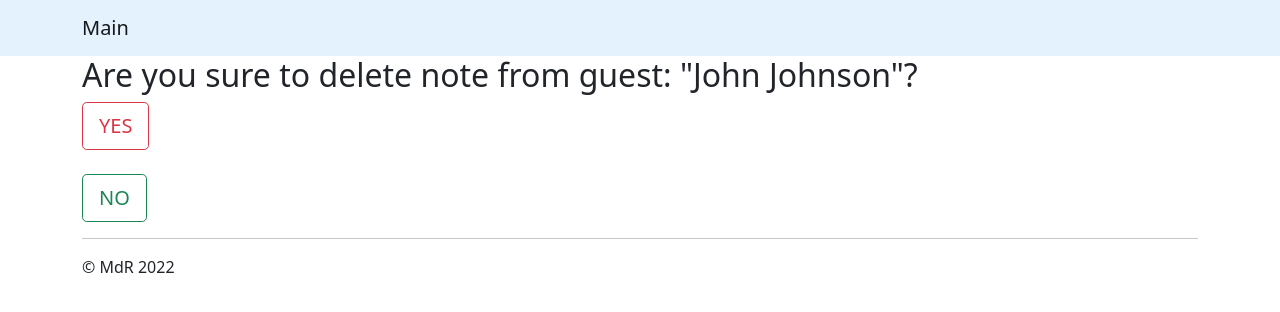
After one commit to mtashtanovski/Exam_6_py_group9_MT, a Django app: page /note/1/delete/ in a window 1280 px wide. The commit adds this page. Shown: the top 312 px of the page. Run offline with Django 3.2, Linux system fonts and the light colour scheme; data comes from the database, SQL or seed files in the repository.

Commit message:
Created deleting of note from guest by pk. added link to delete function in main page. Modified urls and views.py. added some styles for delete_note.html.

```diff
--- /dev/null
+++ b/source/webapp/templates/delete_note.html
@@ -0,0 +1,18 @@
+{% extends 'base.html' %}
+{% load static %}
+
+{% block title %}Delete task{% endblock %}
+
+{% block nav %}{% endblock %}
+
+{% block content %}
+    <div class="container">
+        <form action="{% url 'delete_note' guest.pk %}" method="post">
+            {% csrf_token %}
+            <h2>Are you sure to delete note from guest: "{{ guest.guest_name }}"?</h2>
+            <button type="submit" class="btn btn-outline-danger btn-lg">YES</button>
+        </form>
+        <br>
+        <a href="{% url 'index' %}" class="btn btn-outline-success btn-lg">NO</a>
+    </div>
+{% endblock %}
--- a/source/webapp/templates/index.html
+++ b/source/webapp/templates/index.html
@@ -24,7 +24,7 @@
                                         <path fill-rule="evenodd" d="M1 13.5A1.5 1.5 0 0 0 2.5 15h11a1.5 1.5 0 0 0 1.5-1.5v-6a.5.5 0 0 0-1 0v6a.5.5 0 0 1-.5.5h-11a.5.5 0 0 1-.5-.5v-11a.5.5 0 0 1 .5-.5H9a.5.5 0 0 0 0-1H2.5A1.5 1.5 0 0 0 1 2.5v11z"/>
                                     </svg> Edit
                                 </a>
-                                <a href="#" class="btn btn-outline-danger btn-sm">
+                                <a href="{% url 'delete_note' guest.pk %}" class="btn btn-outline-danger btn-sm">
                                     <svg xmlns="http://www.w3.org/2000/svg" width="16" height="16" fill="currentColor" class="bi bi-trash" viewBox="0 0 16 16">
                                         <path d="M5.5 5.5A.5.5 0 0 1 6 6v6a.5.5 0 0 1-1 0V6a.5.5 0 0 1 .5-.5zm2.5 0a.5.5 0 0 1 .5.5v6a.5.5 0 0 1-1 0V6a.5.5 0 0 1 .5-.5zm3 .5a.5.5 0 0 0-1 0v6a.5.5 0 0 0 1 0V6z"/>
                                         <path fill-rule="evenodd" d="M14.5 3a1 1 0 0 1-1 1H13v9a2 2 0 0 1-2 2H5a2 2 0 0 1-2-2V4h-.5a1 1 0 0 1-1-1V2a1 1 0 0 1 1-1H6a1 1 0 0 1 1-1h2a1 1 0 0 1 1 1h3.5a1 1 0 0 1 1 1v1zM4.118 4 4 4.059V13a1 1 0 0 0 1 1h6a1 1 0 0 0 1-1V4.059L11.882 4H4.118zM2.5 3V2h11v1h-11z"/>
--- a/source/webapp/urls.py
+++ b/source/webapp/urls.py
@@ -2,11 +2,13 @@ from django.urls import path
 
 from webapp.views import (index_view,
                           add_note,
-                          update_note
+                          update_note,
+                          delete_note
                           )
 
 urlpatterns = [
     path('', index_view, name="index"),
     path('note/add/', add_note, name='add_note'),
-    path('note/<int:pk>/update/', update_note, name='update_note')
+    path('note/<int:pk>/update/', update_note, name='update_note'),
+    path('note/<int:pk>/delete/', delete_note, name='delete_note')
 ]
--- a/source/webapp/views.py
+++ b/source/webapp/views.py
@@ -30,3 +30,12 @@ def update_note(request, pk):
         guest.guest_text = request.POST.get('guest_text')
         guest.save()
         return redirect('index')
+
+
+def delete_note(request, pk):
+    guest = get_object_or_404(Guest, pk=pk)
+    if request.method == "GET":
+        return render(request, 'delete_note.html', {'guest': guest})
+    else:
+        guest.delete()
+        return redirect('index')
```
